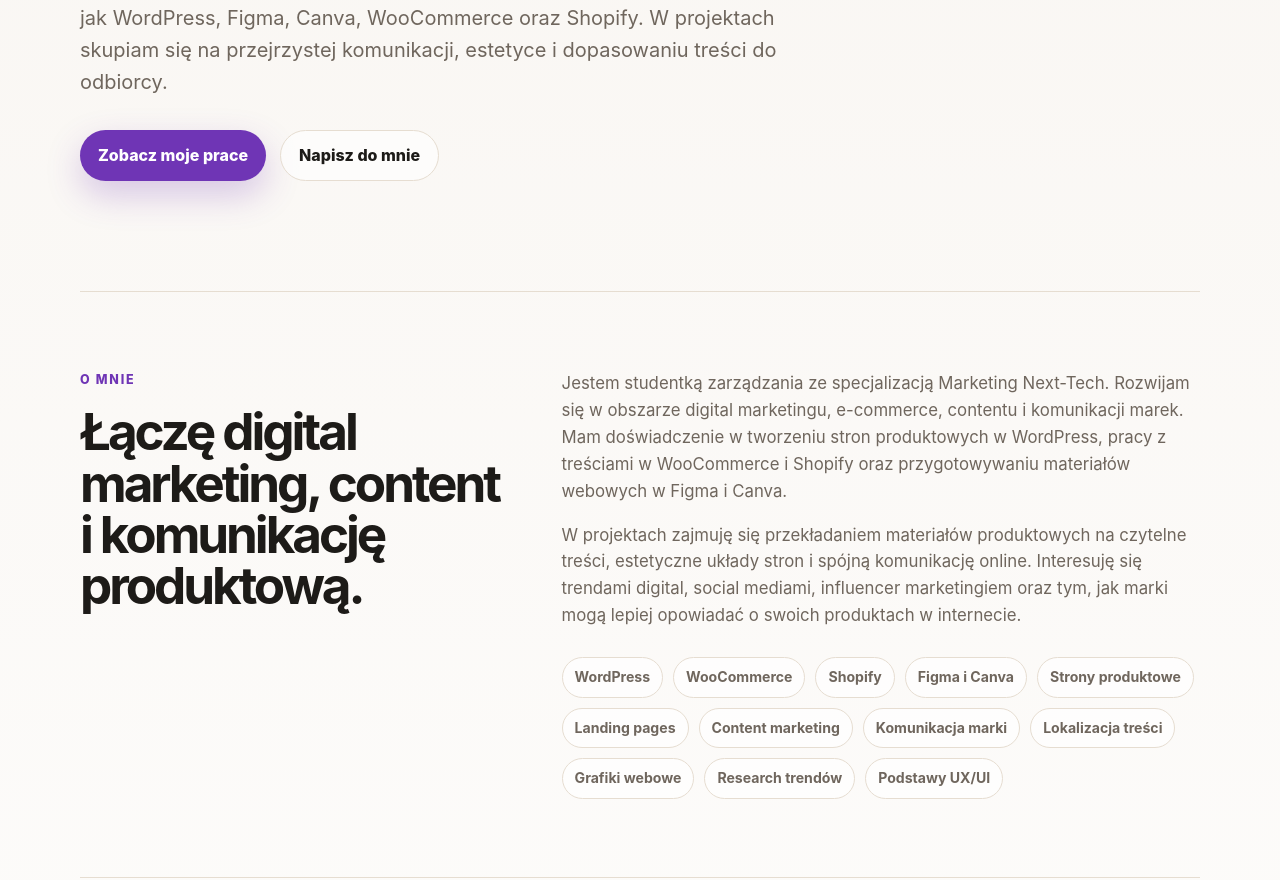
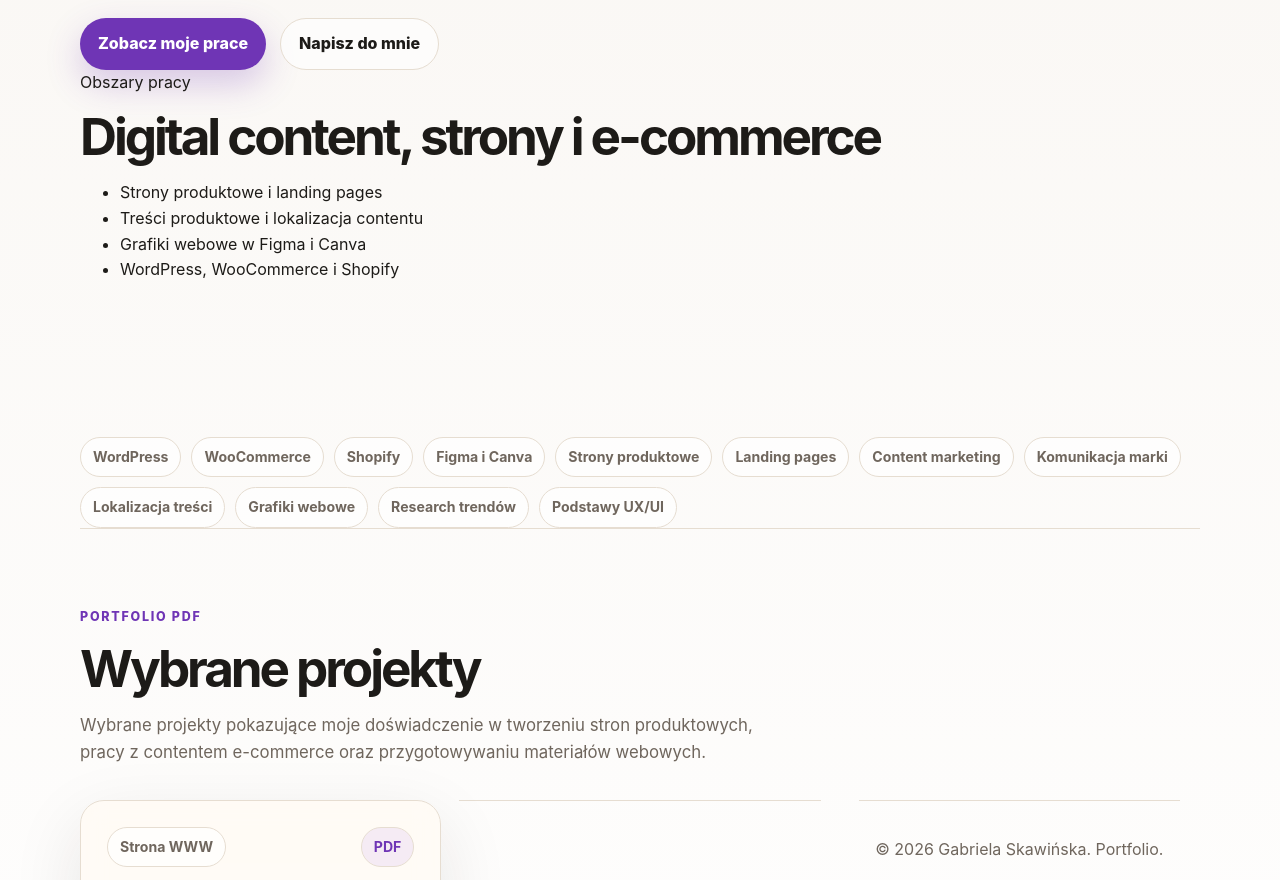
Before and after one commit to modliszka001/portfolio, a plain HTML site: page index.html in a window 1280 px wide. Shown: the part 930-1810 px from the top of the page. Drawn offline with Linux system fonts and the light colour scheme.

Commit message:
Update index.html

```diff
--- a/index.html
+++ b/index.html
@@ -24,39 +24,47 @@
       </div>
     </nav>
 
+    <div class="highlights">
+  <div>
+    <strong>3</strong>
+    <span>strony produktowe</span>
+  </div>
+  <div>
+    <strong>5+</strong>
+    <span>narzędzi digital</span>
+  </div>
+  <div>
+    <strong>C1</strong>
+    <span>angielski</span>
+  </div>
+</div>
+
     <section class="hero">
+  <div class="hero-content">
     <p class="eyebrow">content marketing • e-commerce • strony produktowe</p>
-      <h1>Cześć, jestem <span>Gabriela</span>. Tworzę treści, strony produktowe i materiały digital wspierające komunikację marek.</h1>
+    <h1>Cześć, jestem <span>Gabriela</span>. Tworzę treści, strony produktowe i materiały digital.</h1>
     <p class="hero-text">
-        Łączę kreatywność, dobrą organizację pracy i znajomość narzędzi takich jak WordPress, Figma,
-        Canva, WooCommerce oraz Shopify. W projektach skupiam się na przejrzystej komunikacji,
+      Łączę kreatywność, dobrą organizację pracy i znajomość narzędzi takich jak WordPress,
+      Figma, Canva, WooCommerce oraz Shopify. W projektach skupiam się na przejrzystej komunikacji,
       estetyce i dopasowaniu treści do odbiorcy.
     </p>
     <div class="hero-actions">
       <a class="button primary" href="#prace">Zobacz moje prace</a>
       <a class="button secondary" href="mailto:gabrielaskawinska0@gmail.com">Napisz do mnie</a>
     </div>
+  </div>
+
+  <aside class="hero-card" aria-label="Zakres działań">
+    <p class="card-label">Obszary pracy</p>
+    <h2>Digital content, strony i e-commerce</h2>
+    <ul>
+      <li>Strony produktowe i landing pages</li>
+      <li>Treści produktowe i lokalizacja contentu</li>
+      <li>Grafiki webowe w Figma i Canva</li>
+      <li>WordPress, WooCommerce i Shopify</li>
+    </ul>
+  </aside>
 </section>
-  </header>
-
-  <main>
-    <section class="section about" id="o-mnie">
-      <div>
-        <p class="section-label">O mnie</p>
-        <h2>Łączę digital marketing, content i komunikację produktową.</h2>
-      </div>
-      <div class="about-content">
-        <p>
-          Jestem studentką zarządzania ze specjalizacją Marketing Next-Tech. Rozwijam się w obszarze
-          digital marketingu, e-commerce, contentu i komunikacji marek. Mam doświadczenie w tworzeniu
-          stron produktowych w WordPress, pracy z treściami w WooCommerce i Shopify oraz przygotowywaniu
-          materiałów webowych w Figma i Canva.
-        </p>
-        <p>
-          W projektach zajmuję się przekładaniem materiałów produktowych na czytelne treści, estetyczne
-          układy stron i spójną komunikację online. Interesuję się trendami digital, social mediami,
-          influencer marketingiem oraz tym, jak marki mogą lepiej opowiadać o swoich produktach w internecie.
-        </p>
 
         <ul class="skills" aria-label="Obszary specjalizacji">
            <li>WordPress</li>
@@ -80,18 +88,12 @@
         <p class="section-label">Portfolio PDF</p>
         <h2>Wybrane projekty</h2>
         <p>
-          Poniżej znajdziesz przykłady projektów z obszaru digital marketingu, e-commerce i stron produktowych.
+  Wybrane projekty pokazujące moje doświadczenie w tworzeniu stron produktowych, pracy z contentem
+  e-commerce oraz przygotowywaniu materiałów webowych.
 </p>
       </div>
 
       <div class="cards">
-        <!--
-          JAK DODAĆ NOWY BLOK:
-          1. Skopiuj cały element <article class="card">...</article>.
-          2. Zmień tytuł w <h3>, opis w <p> i ścieżkę w href.
-          3. Plik PDF wrzuć do folderu: assets/pdf/
-          4. W href wpisz np. assets/pdf/nazwa-pliku.pdf
-        -->
 
         <article class="card">
           <div class="card-top">
```
Lines whose indentation alone changed are shown as unchanged.
